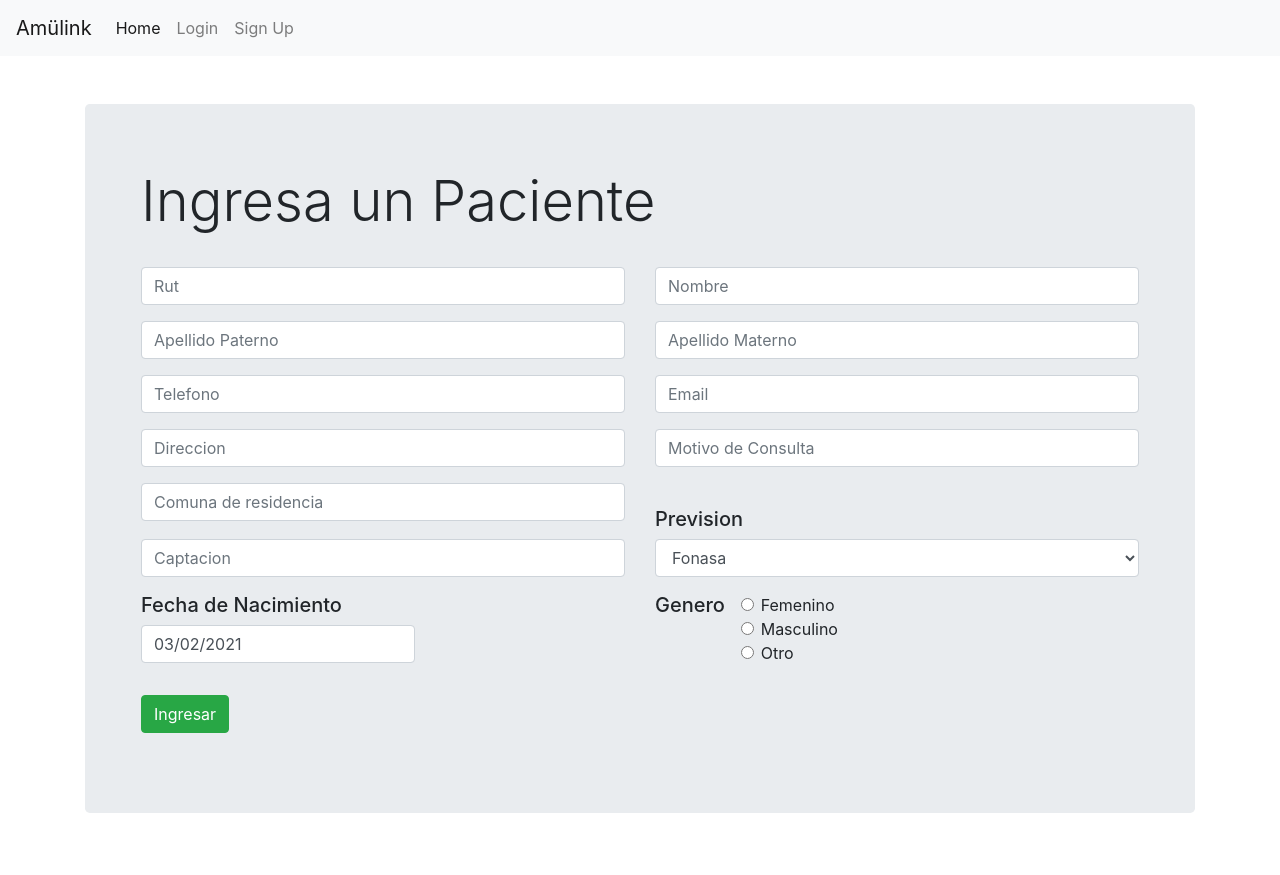
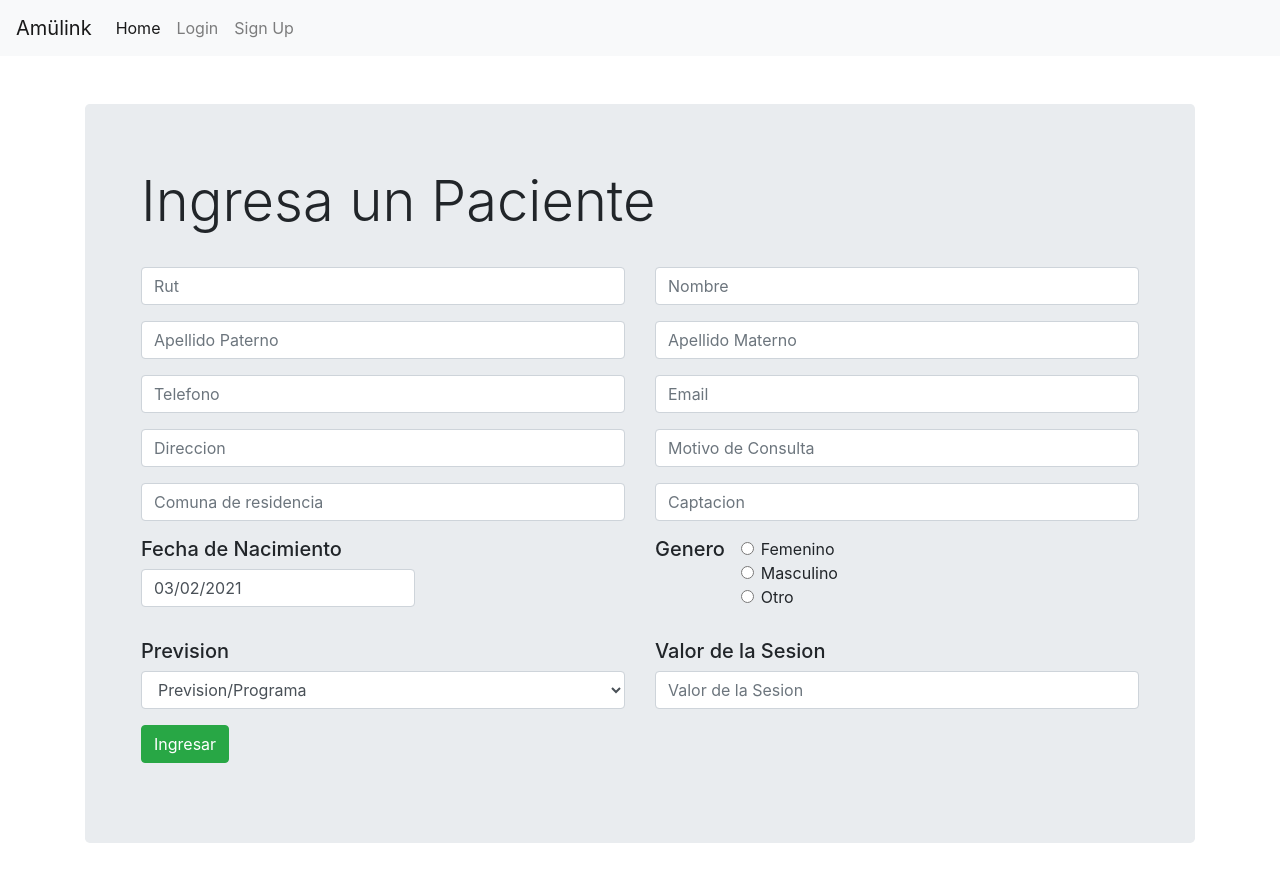
Before and after one commit to GabrielTurrillas/AmulinkFrontendAdmin, a React (Create React App) app: page /agregarPacientes in a window 1280 px wide. Before the commit the page ends 845 px from the top, so only its background shows below. Built offline with nearby package versions, Linux system fonts and the light colour scheme.

Commit message:
valorSesion modificacion de sesionLista PacienteDashBoard y PacientesActions

```diff
--- a/src/components/pacientes/FormularioModificarPaciente.js
+++ b/src/components/pacientes/FormularioModificarPaciente.js
@@ -18,12 +18,13 @@ const FormularioModificarPaciente = () => {
     const [startDate, setStartDate] = useState(new Date());
     const {rut,nombre,apellidoPaterno,apellidoMaterno,
         telefono,email,fechaNacimiento,genero,direccion,
-        comunaResidencia,prevision, captacion, motivoConsulta, pagoDerivacion} = pacienteDetalle || {}
+        comunaResidencia,prevision, captacion, motivoConsulta, pagoDerivacion, valorSesion} = pacienteDetalle || {}
 
     const routeChange = () => {
         let path = `/pacientes/ficha_paciente/${idPaciente}`;
         history.push(path);
-    }
+    };
+
     useEffect(()=> {
         dispatch(getRetrievePaciente(idPaciente));
         setStartDate(new Date(fechaNacimiento));
@@ -168,8 +169,6 @@ const FormularioModificarPaciente = () => {
                         {errors.motivoConsulta && <p>{errors.motivoConsulta.message}</p>}
                     </div>
                 </div>
-
-                {/* Comuna de Residencia */}
                 <div className='row'>
                     <div className='form-group col-6'>
                         <h5>Comuna de Residencia</h5>
@@ -185,20 +184,6 @@ const FormularioModificarPaciente = () => {
                         />
                         {errors.comunaResidencia && <p>{errors.comunaResidencia.message}</p>}
                     </div>
-                    <div className='col-6'>
-                        <h5>Prevision</h5>
-                        <div className="form-group">
-                            <select className="form-control" ref={register} name='prevision' defaultValue={prevision}>
-                                <option value='Fonasa'>Fonasa</option>
-                                <option value='Isapre'>Isapre</option>
-                                <option value='Bajo Costo'>Bajo Costo</option>
-                            </select>
-                        </div>
-                    </div>
-                </div>
-
-                {/* Captacion - Motivo Consulta */}
-                <div className='row'>
                     <div className='form-group col-6'>
                         <h5>Captacion</h5>
                         <input
@@ -213,6 +198,10 @@ const FormularioModificarPaciente = () => {
                         />
                         {errors.comunaResidencia && <p>{errors.comunaResidencia.message}</p>}
                     </div>
+                </div>
+
+                {/* Captacion - Motivo Consulta */}
+                <div className='row'>
                     <div className='form-group col'>
                         <h5>Fecha de Naciemiento</h5>
                         <DatePicker
@@ -290,6 +279,30 @@ const FormularioModificarPaciente = () => {
                     </div>
                 </div>
                 <div className='row mt-4'>
+                    <div className='col-6'>
+                        <h5>Prevision</h5>
+                        <div className="form-group">
+                            <select className="form-control" ref={register} name='prevision' defaultValue={prevision}>
+                                <option value='Fonasa'>Fonasa</option>
+                                <option value='Isapre'>Isapre</option>
+                                <option value='Bajo Costo'>Bajo Costo</option>
+                            </select>
+                        </div>
+                    </div>
+                    <div className='form-group col-6'>
+                        <h5>Valor de la Sesion</h5>
+                        <input
+                            className='form-control'
+                            type="text"
+                            name="valorSesion"
+                            placeholder="Valor de la Sesion"
+                            defaultValue={valorSesion}
+                            ref={register({
+                                required: 'Campo "Valor de la Sesion" obligatorio',
+                            })}
+                        />
+                        {errors.valorSesion && <p>{errors.valorSesion.message}</p>}
+                    </div>
                 </div>
                 <div className='row'>
                     <div className='col mt-4'>
--- a/src/components/pacientes/FormularioPaciente.js
+++ b/src/components/pacientes/FormularioPaciente.js
@@ -11,6 +11,7 @@ import "react-datepicker/dist/react-datepicker.css";
 */
 const FormularioPaciente = () => {
     const history = useHistory()
+    const [sesionValor, setSesionValor] = useState("");
     const [startDate, setStartDate] = useState(new Date());
     const {register, handleSubmit, errors} = useForm();
     const dispatch = useDispatch();
@@ -22,6 +23,19 @@ const FormularioPaciente = () => {
         dispatch(postCreatePaciente(startDate, data));
         routeChange();
     };
+
+    const changeValorSesion = e => {
+        if (e.target.value === 'Fonasa' ) {
+            setSesionValor("15000")
+        }
+        if (e.target.value === 'Isapre' ) {
+            setSesionValor("30000")
+        }
+        if (e.target.value === 'Bajo Costo' ) {
+            setSesionValor("5000")
+        }
+    };
+
     return(
         <Fragment>
             <form onSubmit={handleSubmit(onSubmit)}>
@@ -144,11 +158,6 @@ const FormularioPaciente = () => {
                             />
                         {errors.comunaResidencia && <p>{errors.comunaResidencia.message}</p>}
                     </div>
-                    <div className='col'>
-                        <h5 className='mt-4'>Prevision</h5>
-                    </div>
-                </div>
-                <div className='row'>
                     <div className='form-group col-6'>
                         <input
                             className='form-control'
@@ -161,17 +170,6 @@ const FormularioPaciente = () => {
                         />
                         {errors.comunaResidencia && <p>{errors.comunaResidencia.message}</p>}
                     </div>
-                    <div className='col-6'>
-                        <div className="form-group">
-                            <select className="form-control" id="exampleFormControlSelect1" ref={register} name='prevision'>
-                                <option value='Fonasa'>Fonasa</option>
-                                <option value='Isapre'>Isapre</option>
-                                <option value='Bajo Costo'>Bajo Costo</option>
-                            </select>
-                        </div>
-                    </div>
-                </div>
-                <div className='row'>
                     <div className='col form-group'>
                         <h5>Fecha de Nacimiento</h5>
                         <div className='form-group'>
@@ -234,6 +232,34 @@ const FormularioPaciente = () => {
                         </div>
                     </div>
                 </div>
+                <div className='row'>
+                    <div className='col'>
+                        <h5>Prevision</h5>
+                        <div className="form-group">
+                            <select className="form-control" id="exampleFormControlSelect1" ref={register} name='prevision' onChange={changeValorSesion}>
+                                <option selected>Prevision/Programa</option>
+                                <option value='Fonasa'>Fonasa</option>
+                                <option value='Isapre'>Isapre</option>
+                                <option value='Bajo Costo'>Bajo Costo</option>
+                            </select>
+                        </div>
+                    </div>
+                    <div className='form-group col'>
+                        <h5>Valor de la Sesion</h5>
+                        <input
+                            className='form-control'
+                            type="text"
+                            name="valorSesion"
+                            placeholder="Valor de la Sesion"
+                            defaultValue={sesionValor}
+                            ref={register({
+                                required: 'Campo "Valor de la Sesion" obligatorio',
+                            })}
+                        />
+                        {errors.valorSesion && <p>{errors.valorSesion.message}</p>}
+                    </div>
+
+                </div>
                 <button className='mb-3 btn btn-success' type='submit'>Ingresar</button>
             </form>
         </Fragment>
--- a/src/components/pacientes/PacienteDetalle.js
+++ b/src/components/pacientes/PacienteDetalle.js
@@ -16,7 +16,7 @@ const PacienteDetalle = () => {
 
     const { rut, nombre, apellidoPaterno, apellidoMaterno,
         telefono, email, fechaNacimiento, genero, direccion,
-        comunaResidencia, prevision, captacion, motivoConsulta, pagoDerivacion } = paciente
+        comunaResidencia, prevision, captacion, motivoConsulta, pagoDerivacion, valorSesion } = paciente
     const fechaNacimientoDate = new Date(fechaNacimiento);
 
     return (
@@ -74,6 +74,9 @@ const PacienteDetalle = () => {
                     <div className='col'>
                         <p className='font-weight-light'>Motivo de Consulta: { motivoConsulta }</p>
                     </div>
+                    <div className='col'>
+                        <p className='font-weight-light'>Valor de la Sesion: { valorSesion }</p>
+                    </div>
                 </div>
                 <div className='row mt-3'>
                     <div className='col'>
--- a/src/components/terapia/SesionLista.js
+++ b/src/components/terapia/SesionLista.js
@@ -23,7 +23,7 @@ const SesionLista = () => {
 
     return (
        <Fragment>
-            <div className='card ml-4 mr-4 mb-4'>
+            <div className='card mr-4 mb-4'>
                 <table className="table table-hover">
                     <thead>
                         <tr>
--- a/src/containers/pacientes/PacienteDashBoard.js
+++ b/src/containers/pacientes/PacienteDashBoard.js
@@ -14,12 +14,26 @@ const PacienteDashBoard = (props) => {
     return (
     <Fragment>
         <div className='row'>
-            <div className='col'>
+            <div className='col-8'>
                 <h3 className='display-4'>Sesiones</h3>
                 <p className='lead'>Lista de Sesiones</p>
             </div>
             <div className='col mt-4'>
-                <p className='lead ml-4 float-right d-flex'>{paciente.nombre} {paciente.apellidoPaterno}</p>
+                <div className='row'>
+                    <div className='col'>
+                        <p className='lead'>{paciente.nombre} {paciente.apellidoPaterno}</p>
+                    </div>
+                </div>
+                <div className='row'>
+                    <div className='col'>
+                        <p className='lead'>{paciente.prevision}</p>
+                    </div>
+                </div>
+                <div className='row'>
+                    <div className='col'>
+                        <p className='lead'>Valor Sesion: {paciente.valorSesion}</p>
+                    </div>
+                </div>
             </div>
         </div>
         <div className='row'>
@@ -29,7 +43,6 @@ const PacienteDashBoard = (props) => {
         </div>
         <div className='row'>
             <div className='col'>
-                <Link className='btn btn-primary mr-4' to={'/pacientes/registro_sesion/'+idPaciente} >Registrar Sesion</Link>
                 <Link className='btn btn-outline-primary' to={'ficha_paciente/'+idPaciente} >Ver Ficha del Paciente</Link>
             </div>
         </div>
```
Also changed, not shown: src/redux/actions/pacientesActions.js (+4 -4 lines).
